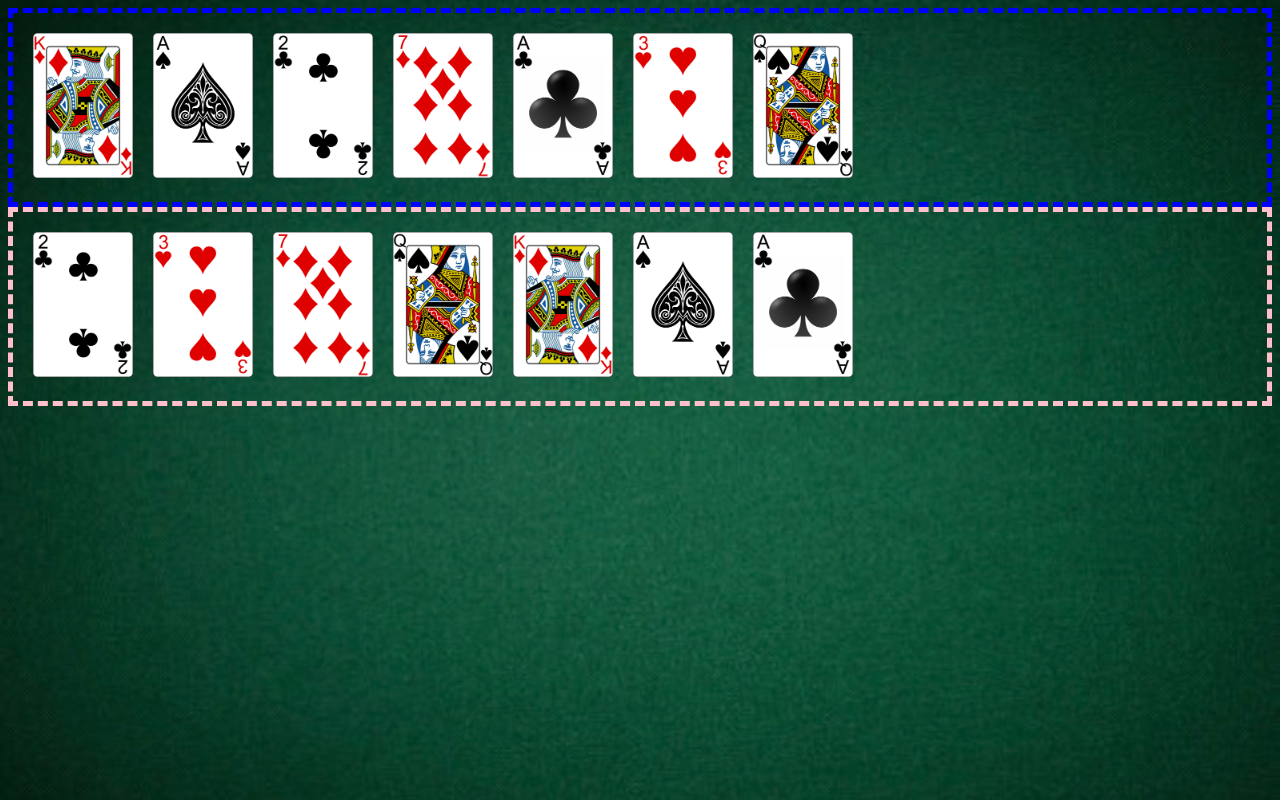
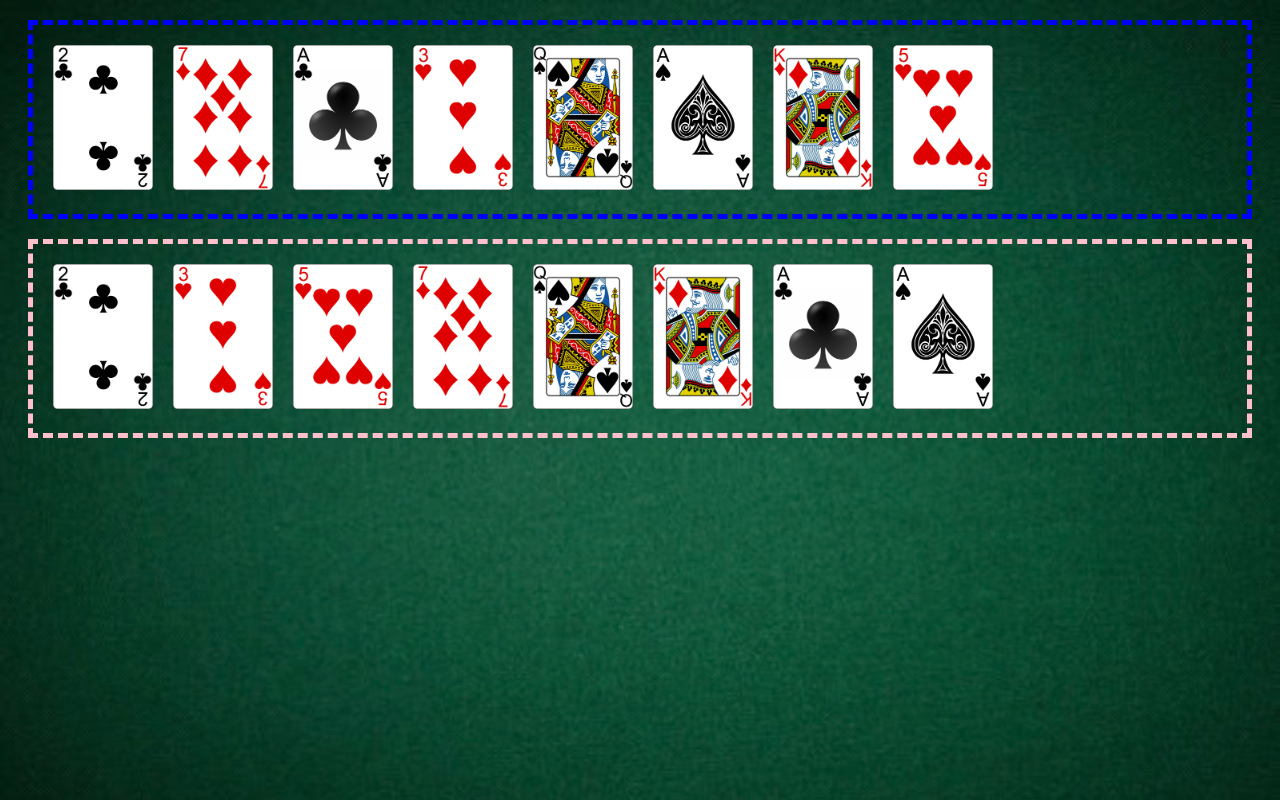
Before and after one commit to rasmusgraver/JS_Demo_Arrays_Kortstokk, a plain HTML site: page 1_arrays.html in a window 1280 px wide. Drawn offline with Linux system fonts and the light colour scheme.

Commit message:
Rydded litt i koden og la inn kommentarer

```diff
--- a/1_arrays.css
+++ b/1_arrays.css
@@ -12,4 +12,5 @@ section {
     min-height: 100px;
     border: 5px dashed blue;
     padding: 10px;
+    margin: 20px;
 }
--- a/1_arrays.js
+++ b/1_arrays.js
@@ -2,15 +2,29 @@
 let currentSection = null
 
 let cards = ["1_of_clubs", "3_of_hearts", "12_of_spades"]
+// Legger til kort på starten av array:
 cards.unshift("7_of_diamonds")
 cards.unshift("2_of_clubs")
-cards.unshift("1_of_spades")
-cards.unshift("13_of_diamonds")
+// Legger til kort på slutten av array:
+cards.push("1_of_spades")
+cards.push("13_of_diamonds")
+cards.push("5_of_hearts")
 
+// Viser kortene i en blå section:
 addSection("blue")
 addCards(cards)
 
-function sammenliknKort(kortA, kortB) {
+// Sorter kortene, og legg til i rosa section:
+cards.sort(sammenliknKortEtterTall)
+addSection("pink")
+addCards(cards)
+
+
+
+/*
+ * Sorterings-funksjoner:
+ */
+function sammenliknKortEtterTall(kortA, kortB) {
     tallA = parseInt(kortA) // Henter ut tallverdien av kort a
     tallB = parseInt(kortB) // Henter ut tallverdien av kort b
     // Vil at Ess teller som høyeste kort:
@@ -24,11 +38,9 @@ function sammenliknKort(kortA, kortB) {
 }
 
 
-cards.sort(sammenliknKort)
-
-addSection("pink")
-addCards(cards)
-
+/*
+ * Funkskjoner med å legge til sections og cards:
+ */
 function addSection(borderColor) {
     const section = document.createElement("section")
     section.style.borderColor = borderColor
```
